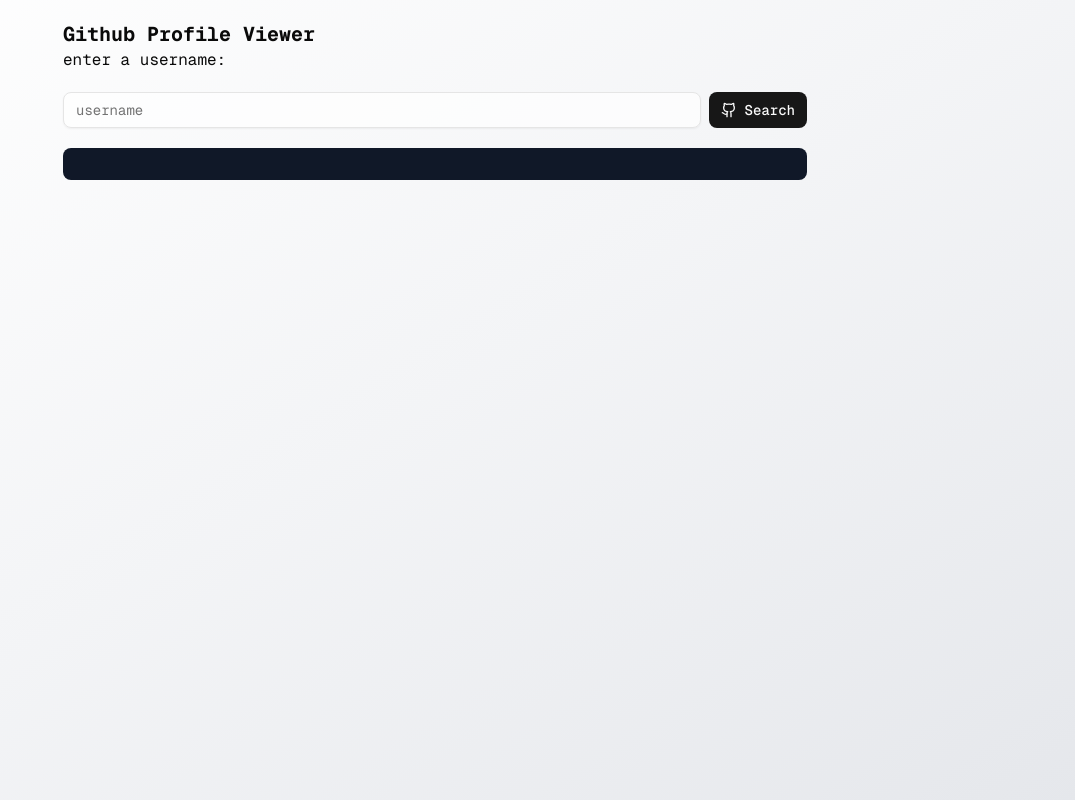
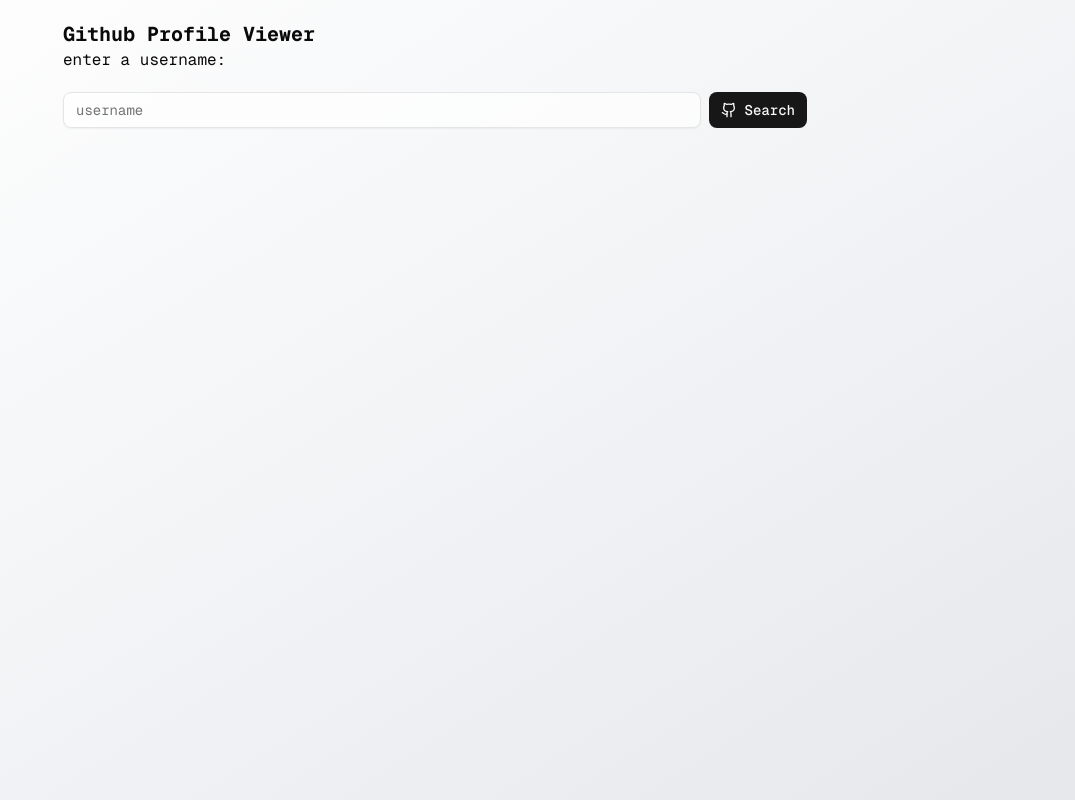
Before and after one commit to bagoesrex/github-profile-viewer, a Next.js app: page / in a window 1280 px wide. Shown: the whole page, without its empty margins (205-1280 px from the left). Built offline with nearby package versions, Linux system fonts and the light colour scheme.

Commit message:
feat(home): add error card component and integrate into page

```diff
--- /dev/null
+++ b/app/_components/error-card.tsx
@@ -0,0 +1,13 @@
+import { Card } from "@/components/ui/card";
+
+interface ErrorCardProps {
+    message: string
+}
+
+export default function ErrorCard({ message }: ErrorCardProps) {
+    return (
+        <Card className="p-4 border-red-300 bg-red-50 text-red-700">
+            <p className="font-medium text-center">{message || "Unknown Error"}</p>
+        </Card>
+    )
+}
--- a/app/page.tsx
+++ b/app/page.tsx
@@ -3,6 +3,7 @@
 import { useGithubUser } from "@/hooks/use-github-user";
 import { useState } from "react";
 import SearchForm from "./_components/search-form";
+import ErrorCard from "./_components/error-card";
 
 export default function HomePage() {
   const [searchUser, setSearchUser] = useState("")
@@ -14,14 +15,17 @@
         <div>
           <h1 className="text-xl font-bold">Github Profile Viewer</h1>
           <p>enter a username:</p>
-          {error && (`${error.message}`)}
         </div>
 
         <SearchForm onSearch={setSearchUser} isLoading={isLoading} />
 
-        <pre className="bg-gray-900 text-white p-4 rounded-md text-sm">
-          {JSON.stringify(data, null, 2)}
-        </pre>
+        {error && <ErrorCard message={error.message} />}
+
+        {data && (
+          <pre className="bg-gray-900 text-white p-4 rounded-md text-sm">
+            {JSON.stringify(data, null, 2)}
+          </pre>
+        )}
       </div>
     </main>
   );
```
